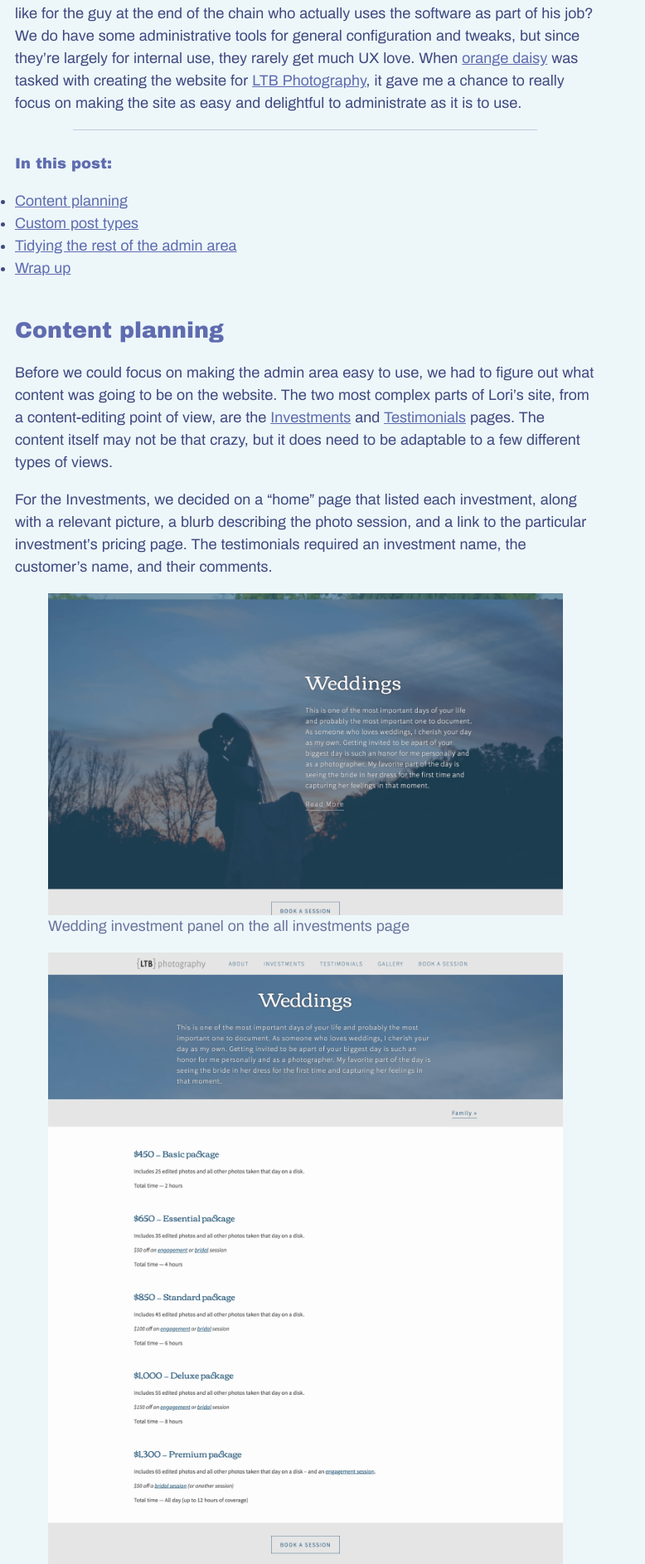
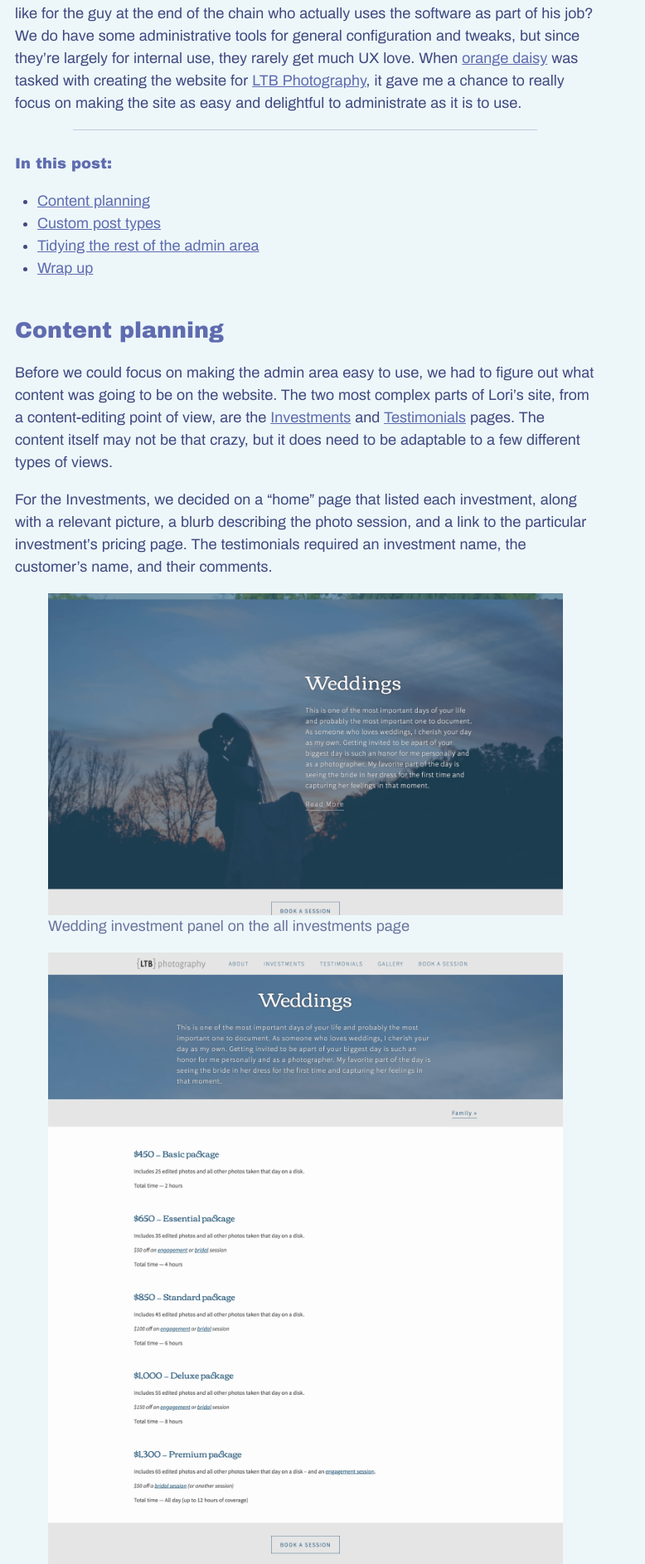
Before and after one commit to orangedaisy/bshowco, a Jekyll site: the page built from _posts/2018-04-17-ltb-photography-and-admin-ux.md, in a window 1280 px wide. Shown: the part 505-2390 px from the top of the page at 83% size, without its empty margins (0-778 px from the left). Built offline with Jekyll 4.4.1, drawn with Linux system fonts in a browser that asks for light colours.

Commit message:
GH-12: Clean up ul padding styles

```diff
--- a/_sass/base/_base.scss
+++ b/_sass/base/_base.scss
@@ -65,3 +65,8 @@ hr {
 .instagram-media {
   margin: 1em auto 0 !important;
 }
+
+ul,
+ul ul {
+  padding-left: 1.5rem;
+}
--- a/_sass/components/_c-homepage-intro.scss
+++ b/_sass/components/_c-homepage-intro.scss
@@ -83,10 +83,6 @@
   font-weight: normal;
 }
 
-.c-homepage-intro__greeting ul {
-  padding-left: 0;
-}
-
 .c-homepage-intro__greeting a {
   color: #edf7fa;
 }
--- a/_sass/scopes/_s-page.scss
+++ b/_sass/scopes/_s-page.scss
@@ -33,3 +33,9 @@
 .s-page .page-content > * + h6 {
   margin-top: 1.5em;
 }
+
+.s-page .page-content ul {
+  @media screen and (min-width: 83em) {
+    padding-left: 0;
+  }
+}
--- a/_sass/scopes/_s-post.scss
+++ b/_sass/scopes/_s-post.scss
@@ -104,6 +104,12 @@
     > * + h6 {
       margin-top: 1.5em;
     }
+
+    ul {
+      @media screen and (min-width: 83em) {
+        padding-left: 0;
+      }
+    }
   }
 
   code.highlighter-rouge {
@@ -111,14 +117,6 @@
     border: 1px solid #a0d5e5;
     border-radius: 3px;
     padding: .1em .4em;
-  }
-
-  #markdown-toc {
-    padding-left: 1.5rem;
-
-    @media screen and (min-width: 58rem) {
-      padding-left: 0;
-    }
   }
 
   /**
```
